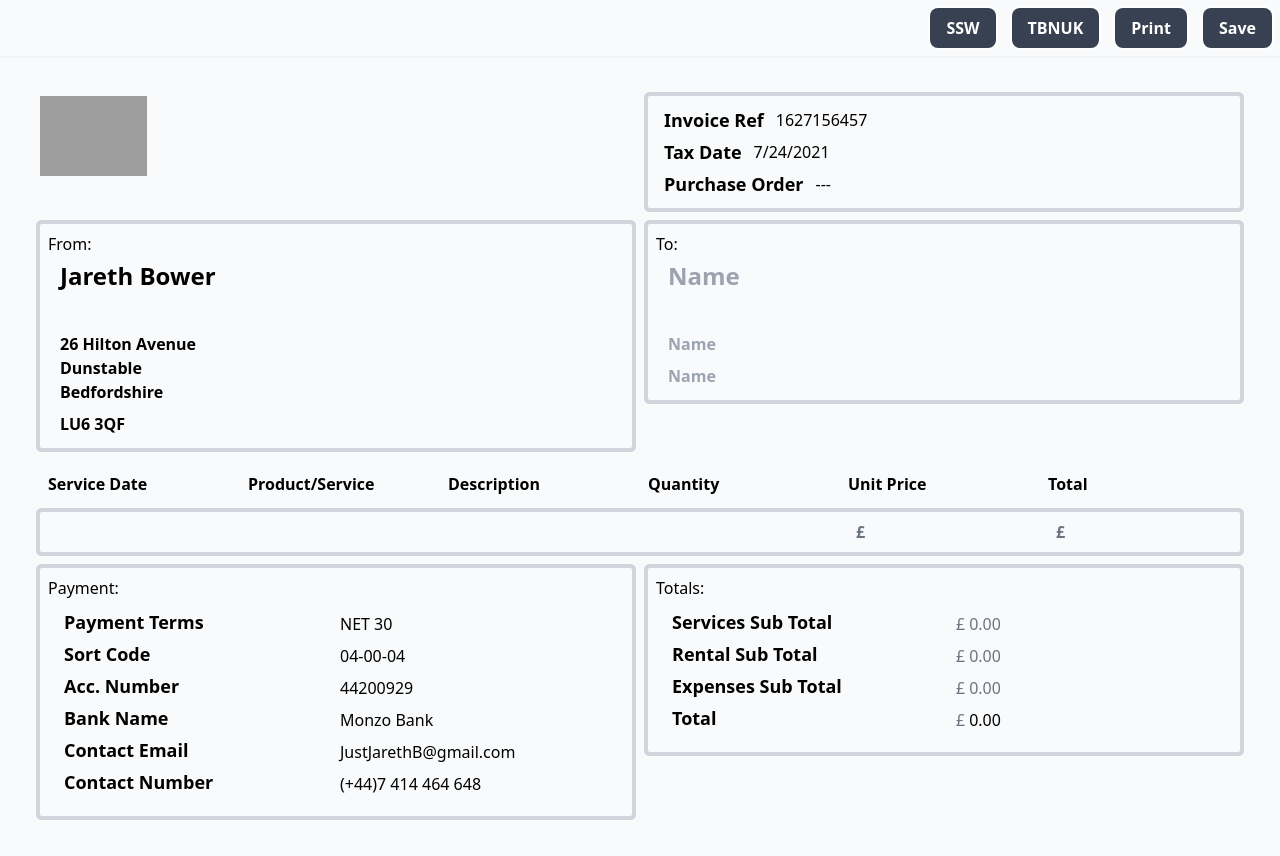
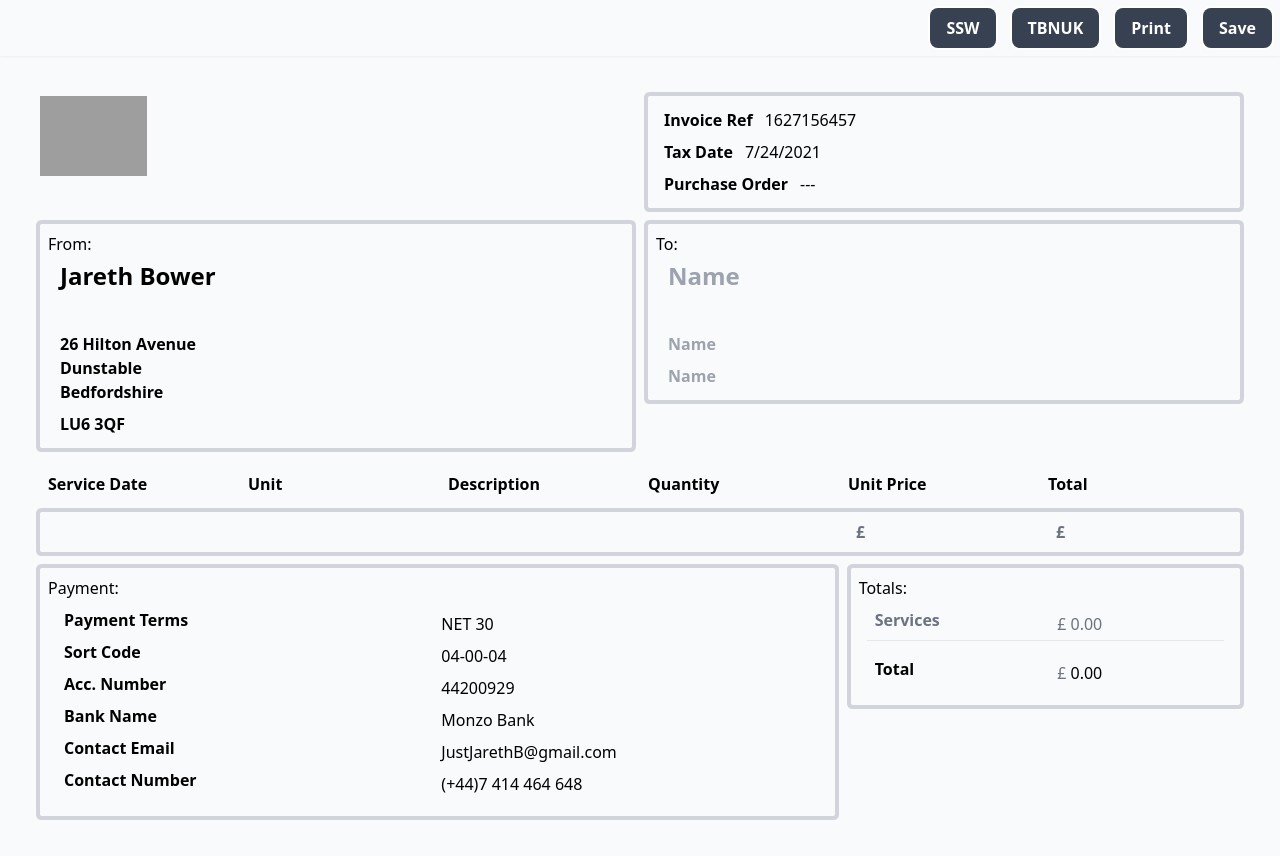
Before and after one commit to JustJarethB/invoice, a React (Create React App) app: page / in a window 1280 px wide. Built offline with nearby package versions, Linux system fonts and the light colour scheme; grey boxes are pictures that could not be loaded.

Commit message:
style and misc changes

```diff
--- a/src/components/Invoice.js
+++ b/src/components/Invoice.js
@@ -74,7 +74,7 @@ export default class extends React.PureComponent {
                 </div>
                 <LineItems data={lineItems} onChange={(o) => this.updateLineItem(o)} />
                 <div className="w-full flex">
-                    <div className="w-1/2">
+                    <div className="w-2/3">
                         <div className="p-2">
                             <div className="p-2 w-full ring-4 ring-gray-300 rounded-sm">
                                 <h2>Payment:</h2>
@@ -85,20 +85,22 @@ export default class extends React.PureComponent {
                                     <StandardField title="Bank Name" value={payment.method.bankName} onChange={v => onChange(() => ({ payment: { ...payment, method: { ...payment.method, bankName: v } } }))} />
                                     <StandardField title="Contact Email" value={emailAddress} onChange={v => onChange(() => ({ emailAddress: v }))} />
                                     <StandardField title="Contact Number" value={phoneNumber} onChange={v => onChange(() => ({ phoneNumber: v }))} />
+                                    {/* <StandardField title="Additional Information" value="Please reference the invoice id during payment" /> */}
                                 </div>
                             </div>
                         </div>
                     </div>
-                    <div className="w-1/2">
+                    <div className="w-1/3">
                         <div className="p-2">
                             <div className="p-2 w-full ring-4 ring-gray-300 rounded-sm">
                                 <h2>Totals:</h2>
                                 <div className="p-2">
-                                    <StandardField title="Services Sub Total" prefix="£" className="text-gray-500" value={formatCurrency(serviceSubTotal)} />
-                                    <StandardField title="Rental Sub Total" prefix="£" className="text-gray-500" value={formatCurrency(rentalSubTotal)} />
-                                    <StandardField title="Expenses Sub Total" prefix="£" className="text-gray-500" value={formatCurrency(expenseSubTotal)} />
-                                    {/* <StandardField title="VAT" className="text-gray-500" value={formatCurrency(vat)} /> */}
-                                    <StandardField title="Total" prefix="£" value={formatCurrency(serviceSubTotal + rentalSubTotal + expenseSubTotal)} />
+                                    <StandardField title="Services" prefix="£" parentClass="text-gray-500" value={formatCurrency(serviceSubTotal)} />
+                                    {/* <StandardField title="Rental" prefix="£" parentClass="text-gray-500" value={formatCurrency(rentalSubTotal)} /> */}
+                                    {/* <StandardField title="Expenses" prefix="£" parentClass="text-gray-500" value={formatCurrency(expenseSubTotal)} /> */}
+                                    {/* <StandardField title="VAT" parentClass="text-gray-500" value={formatCurrency(vat)} /> */}
+                                    <hr className="py-2" />
+                                    <StandardField title="Total" prefix="£" parentClass="" value={formatCurrency(serviceSubTotal + rentalSubTotal + expenseSubTotal)} />
                                 </div>
                             </div>
                         </div>
@@ -109,9 +111,9 @@ export default class extends React.PureComponent {
     }
 }
 
-const StandardField = ({ title, prefix, suffix, value, onChange, className }) => (
-    <div className="flex justify-between">
-        <p className="font-bold text-lg px-2">{title}</p>
+const StandardField = ({ title, prefix, suffix, value, onChange, className, parentClass }) => (
+    <div className={`flex justify-between ${parentClass}`}>
+        <p className="font-bold px-2">{title}</p>
         <TextInput className={`w-1/2 ${className}`} {...{ prefix, suffix, value, onChange }} />
     </div>
 
--- a/src/components/InvoiceMeta.js
+++ b/src/components/InvoiceMeta.js
@@ -5,16 +5,16 @@ export default ({ id, date, purchaseOrder, onChange }) => (
     <div className="p-2">
         <div className="p-2 w-full ring-4 ring-gray-300 rounded-sm">
             <div className="flex items-center">
-                <p className="font-bold text-lg px-2">Invoice Ref</p>
-                <TextInput value={id} onChange={v => onChange({ id: v })} />
+                <p className="font-bold px-2 whitespace-nowrap">Invoice Ref</p>
+                <TextInput className="w-full" value={id} onChange={v => onChange({ id: v })} />
             </div>
             <div className="flex items-center">
-                <p className="font-bold text-lg px-2">Tax Date</p>
-                <TextInput value={date} onChange={v => onChange({ date: v })} />
+                <p className="font-bold px-2 whitespace-nowrap">Tax Date</p>
+                <TextInput className="w-full" value={date} onChange={v => onChange({ date: v })} />
             </div>
             <div className="flex items-center">
-                <p className="font-bold text-lg px-2">Purchase Order</p>
-                <TextInput value={purchaseOrder} onChange={v => onChange({ purchaseOrder: v })} />
+                <p className="font-bold px-2 whitespace-nowrap">Purchase Order</p>
+                <TextInput className="w-full" value={purchaseOrder} onChange={v => onChange({ purchaseOrder: v })} />
             </div>
         </div>
     </div>
--- a/src/components/LineItems.js
+++ b/src/components/LineItems.js
@@ -10,7 +10,7 @@ export default ({ data, onChange }) => (
     <div className="p-2">
         <div className="pb-2 flex">
             <div className="p-2 w-1/6 font-bold">Service Date</div>
-            <div className="p-2 w-1/6 font-bold">Product/Service</div>
+            <div className="p-2 w-1/6 font-bold">Unit</div>
             <div className="p-2 w-1/6 font-bold">Description</div>
             <div className="p-2 w-1/6 font-bold">Quantity</div>
             <div className="p-2 w-1/6 font-bold">Unit Price</div>
```
